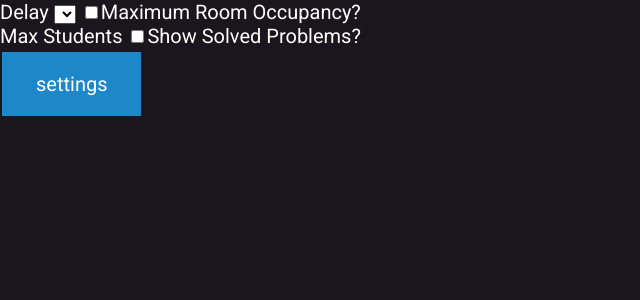
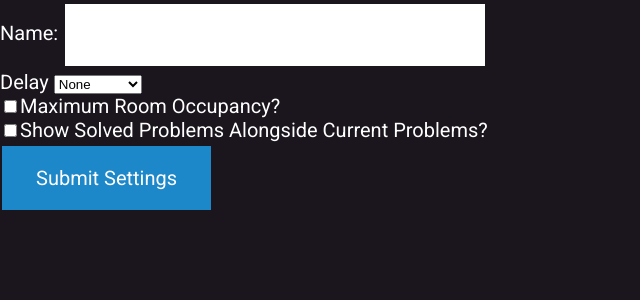
Before and after one commit to EthanLowenthal/Room-Chat, a Flask app: page /create in a window 1280 px wide. Shown: the top 300 px of the page, without its empty margins (0-640 px from the left). Run offline with Flask 2, Linux system fonts and the light colour scheme; lists and menus that the app fills with data are empty.

Commit message:
Finalized settings and room setup, working on deleting rooms

```diff
--- a/main.py
+++ b/main.py
@@ -18,6 +18,7 @@ class Room(db.Model):
     teacher = db.relationship('User', uselist=False)
     delay = db.Column(db.Integer, nullable=False)
     maxOcc = db.Column(db.Integer, nullable=False)
+    showSolved = db.Column(db.Boolean, nullable=False)
 
 
     def __init__(self, number, users=[], teacher=None):
@@ -38,7 +39,7 @@ class Room(db.Model):
 class User(db.Model):
     id = db.Column(db.Integer, primary_key=True)
     is_teacher = db.Column(db.Boolean, nullable=False)
-    name = db.Column(db.String, nullable=False)
+    name = db.Column(db.String, nullable=True)
     room_id = db.Column(db.Integer, db.ForeignKey('room.number'), nullable=False)
 
     def __init__(self, name, room_id, is_teacher=False):
@@ -72,6 +73,7 @@ def room(roomno):
     return redirect("/")
 
 
+
 @app.route('/delete/<roomno>')
 def delete(roomno):
     user = User.query.filter_by(id=session.get("user")).first()
@@ -91,17 +93,18 @@ def delete(roomno):
 def join():
     if request.method == 'GET':
         return render_template("join.html")
-
     elif request.method == 'POST':
         if request.form.get('code') and not request.form.get('name'):
             try:
                 int(request.form['code'])
             except ValueError:
-                return render_template("join.html", badcode=True)
+                return render_template("join.html", error="Room Not Found")
 
             room = Room.query.filter_by(number=int(request.form['code'])).first()
             if room is None:
-                return render_template("join.html", badcode=True)
+                return render_template("join.html", error="Room Not Found")
+            elif room.maxOcc >= len(room.users):
+                return render_template("join.html", error="Room Full")
             return render_template('name.html', code=request.form['code'])
 
         elif request.form.get('code') and request.form.get('name'):
@@ -117,6 +120,12 @@ def join():
             return redirect(f'/room/{request.form["code"]}')
 
     return render_template("join.html")
+#
+# @app.route('/create', methods=['GET','POST'])
+# def create():
+#     if request.method == "GET":
+#         return render_template('name.html')
+#     elif request.method == 'POST':
 
 @app.route('/create', methods=['GET','POST'])
 def create():
@@ -134,8 +143,9 @@ def create():
         teacher = User(name=request.form['name'], room_id=room.number, is_teacher=True)
         room.users.append(teacher)
         room.teacher = teacher
-        room.delay = request.form['delay']
-        room.maxOcc = request.form['max']
+        room.delay = int(request.form['delay'])
+        room.maxOcc = int(request.form['max'])
+        room.showSolved = True if request.form['solved'] == "on" else False
         db.session.add(room)
         db.session.add(teacher)
         db.session.commit()
@@ -146,7 +156,10 @@ def create():
 
 @socketio.on('leave')
 def leave(json):
-    User.query.filter_by(id=session['user']).delete()
+    user = User.query.filter_by(id=session['user'])
+    room = Room.query.filter_by(number=user.room_id)
+    user.delete()
+
     db.session.commit()
     session['user'] = None
     leave_room(json["room"])
--- a/templates/join.html
+++ b/templates/join.html
@@ -10,9 +10,7 @@
 <div class="parent">
     <div class="child">
         <form method="post">
-            {% if badcode %}
-            Room code not found!<br>
-            {% endif %}
+             {{ error }}<br>
             Class code: <input type="text" name="code" placeholder="••••••••" class="biginput" maxlength="6" size="8"><input type="submit" value="join">
         </form>
     </div>
--- a/templates/settings.html
+++ b/templates/settings.html
@@ -7,18 +7,20 @@
 </head>
 <body>
 <form method="post">
+    Name: <input type="text" name="name" class="biginput" maxlength="20" size="15"><br>
     <label for="delay">Delay</label>
     <select name="delay" id="delay">
-        <option value="None"></option>
-        <option value="1 Minute"></option>
-        <option value="5 Minutes"></option>
-        <option value="15 Minutes"></option>
-        <option value="30 Minutes"></option>
+        <option value="0">None</option>
+        <option value="60">1 Minute</option>
+        <option value="120">2 Minutes</option>
+        <option value="300">5 Minutes</option>
+        <option value="900">15 Minutes</option>
     </select>
-    <label><input type="checkbox" name="max?" value="Max" onclick="document.querySelector('#maxVal').style.display = 'block'">Maximum Room Occupancy?<br></label>
-    <label><input style="display:none" id="maxVal" value="100" type="text"> Max Students</label>
-    <label><input type="checkbox" name="solved?" value="Show">Show Solved Problems?<br></label>
-    <input type="submit" value="settings">
+    <br>
+    <label><input type="checkbox" name="max?" value="Max" onclick="document.querySelector('#maxVal').style.display = this.checked ? 'block': 'none'">Maximum Room Occupancy?<br></label>
+    <input name="max" style="display:none" id="maxVal" value="100" type="text">
+    <label><input name="solved" type="checkbox" name="solved?">Show Solved Problems Alongside Current Problems?<br></label>
+    <input type="submit" value="Submit Settings">
 </form>
 
 </body>
```
